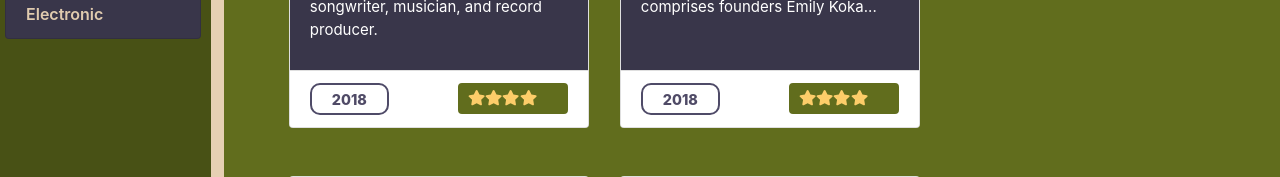
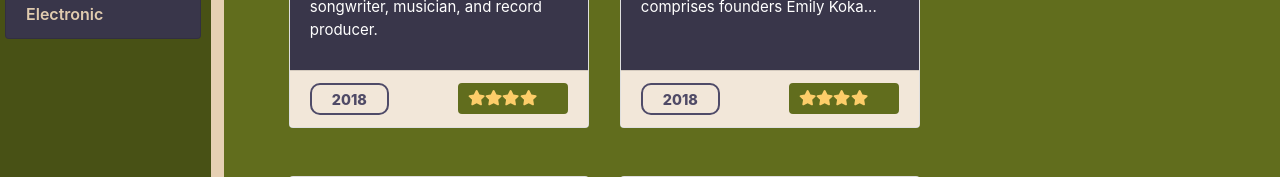
Before and after one commit to silviurdr/my-concerts-archive, a React (Create React App) app: page / in a window 1280 px wide. Shown: the part 595-772 px from the top of the page. Built offline with nearby package versions, Linux system fonts and the light colour scheme; a web font is replaced by a local one.

Commit message:
beige card-footer

```diff
--- a/src/App.css
+++ b/src/App.css
@@ -43,7 +43,7 @@ h5.card-title {
 }
 
 .card-footer {
-  background-color: white !important;
+  background-color: #f2e7d9 !important;
 }
 
 .year {
```
